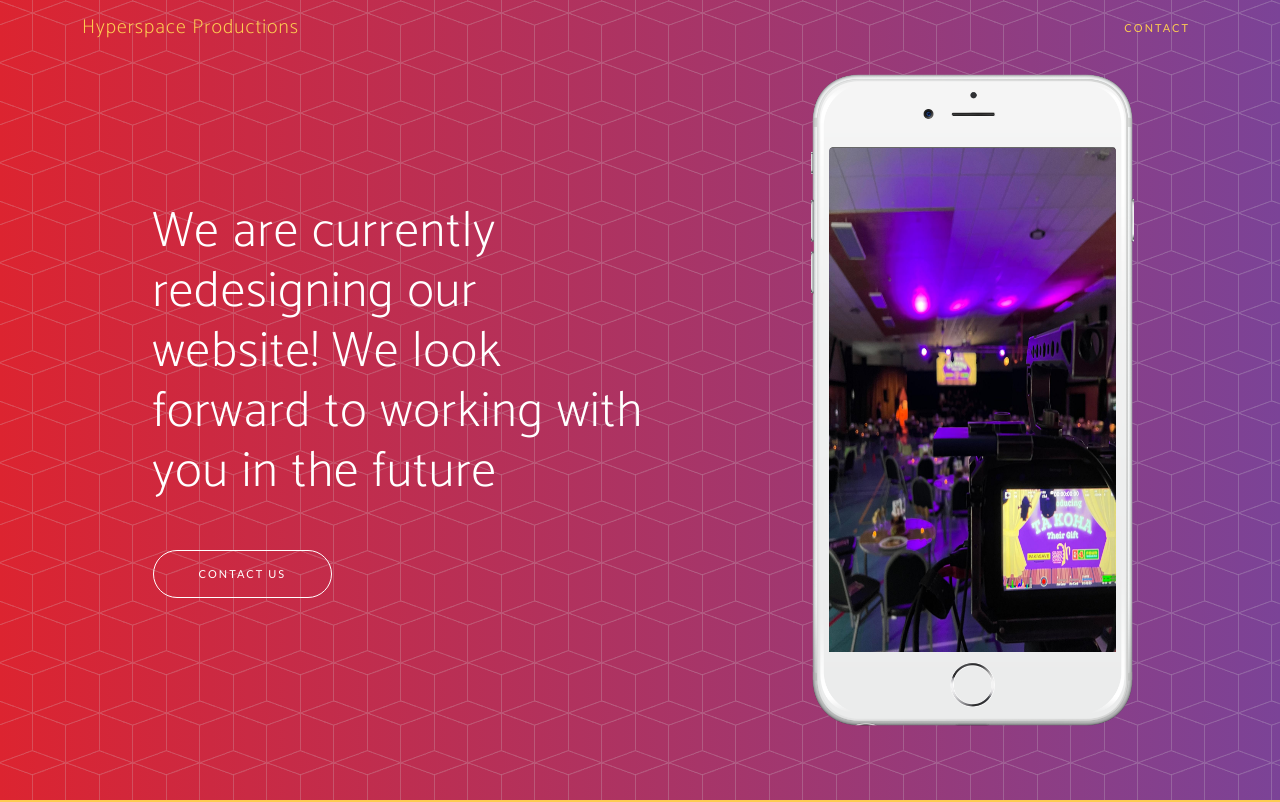
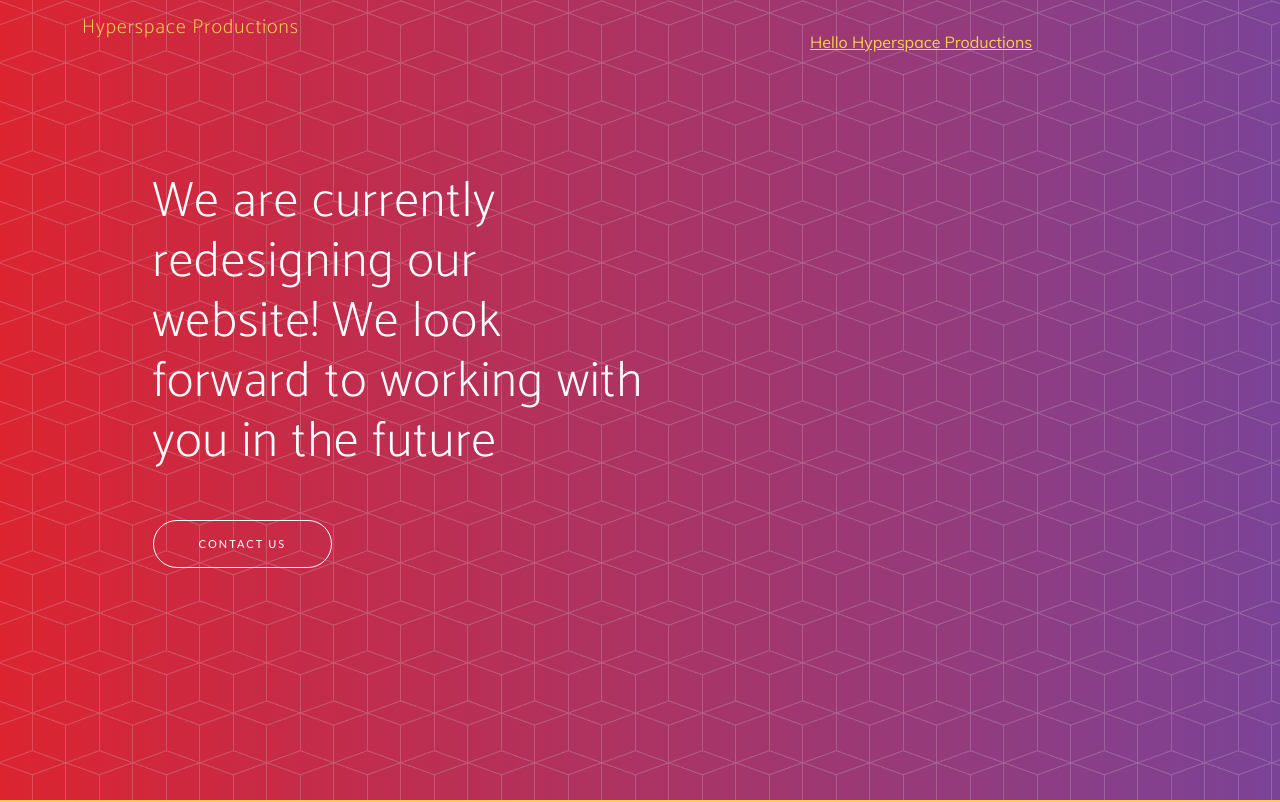
Before and after one commit to hyperspaceproductions/hyperspaceproductions.github.io, a plain HTML site: page index.html in a window 1280 px wide. Shown: the top 802 px of the page. Drawn offline with nearby package versions, Linux system fonts and the light colour scheme; files whose address does not match are found by name.

Commit message:
Update index.html

```diff
--- a/index.html
+++ b/index.html
@@ -36,7 +36,6 @@
                 <ul class="navbar-nav ms-auto">
                     <li class="nav-item"></li>
                     <li class="nav-item"></li>
-                    <li class="nav-item"><a class="nav-link" href="#contact">Contact</a></li>
                 </ul>
             </div>
         </div>
@@ -52,8 +51,7 @@
                 <div class="col-lg-5 my-auto">
                     <div class="device-container">
                         <div class="device-mockup iphone6_plus portrait white">
-                            <div class="device" style="background-image:url('assets/img/iphone_6_plus_white_port.png?h=b9a0dd232666acf00c74621e97eda995');">
-                                <div class="screen"><img class="img-fluid" src="assets/img/unnamed.jpg?h=b00088de6a46d032ddaa6ef8aba090f4" style="height: 526.625px;width: 557.219px;"></div>
+
                                 <div class="button"><a href = "mailto: hello@hyperspaceproductions.co.nz">Hello Hyperspace Productions</a></div>
                             </div>
                         </div>
```
